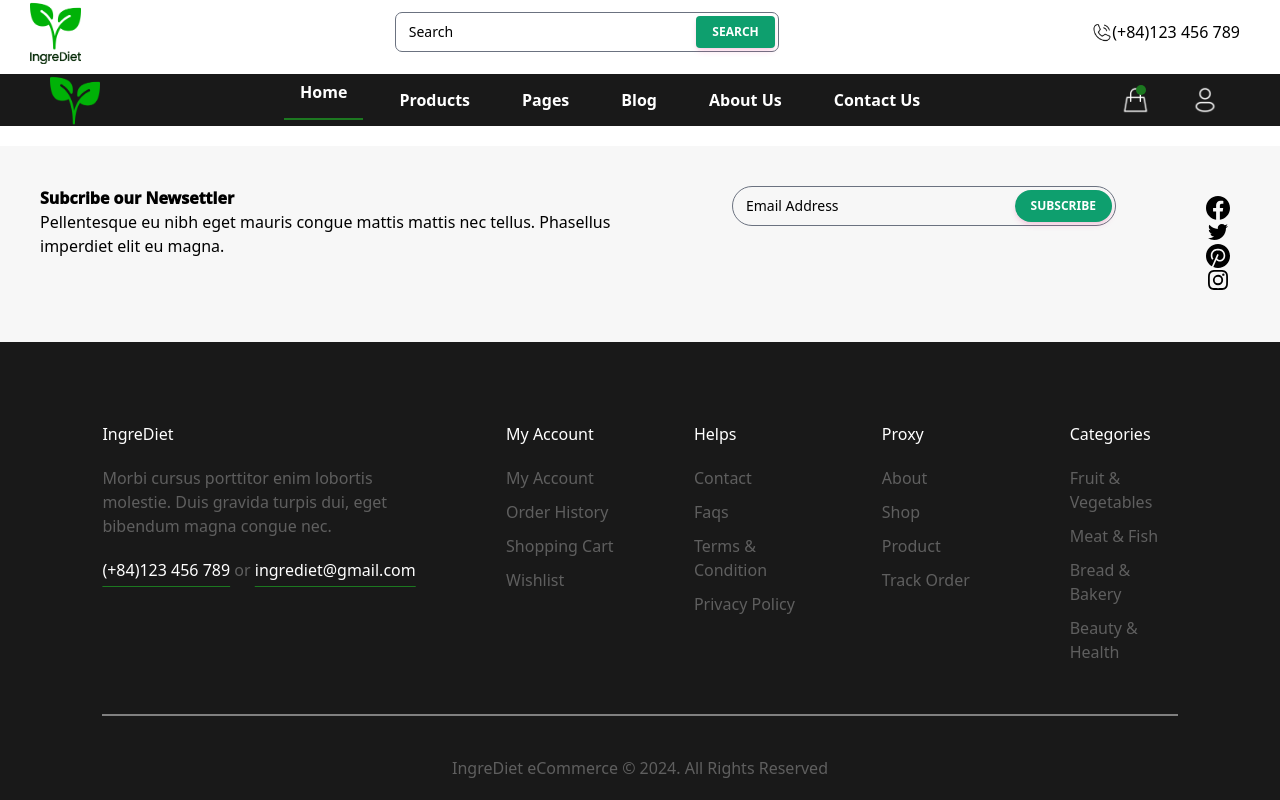
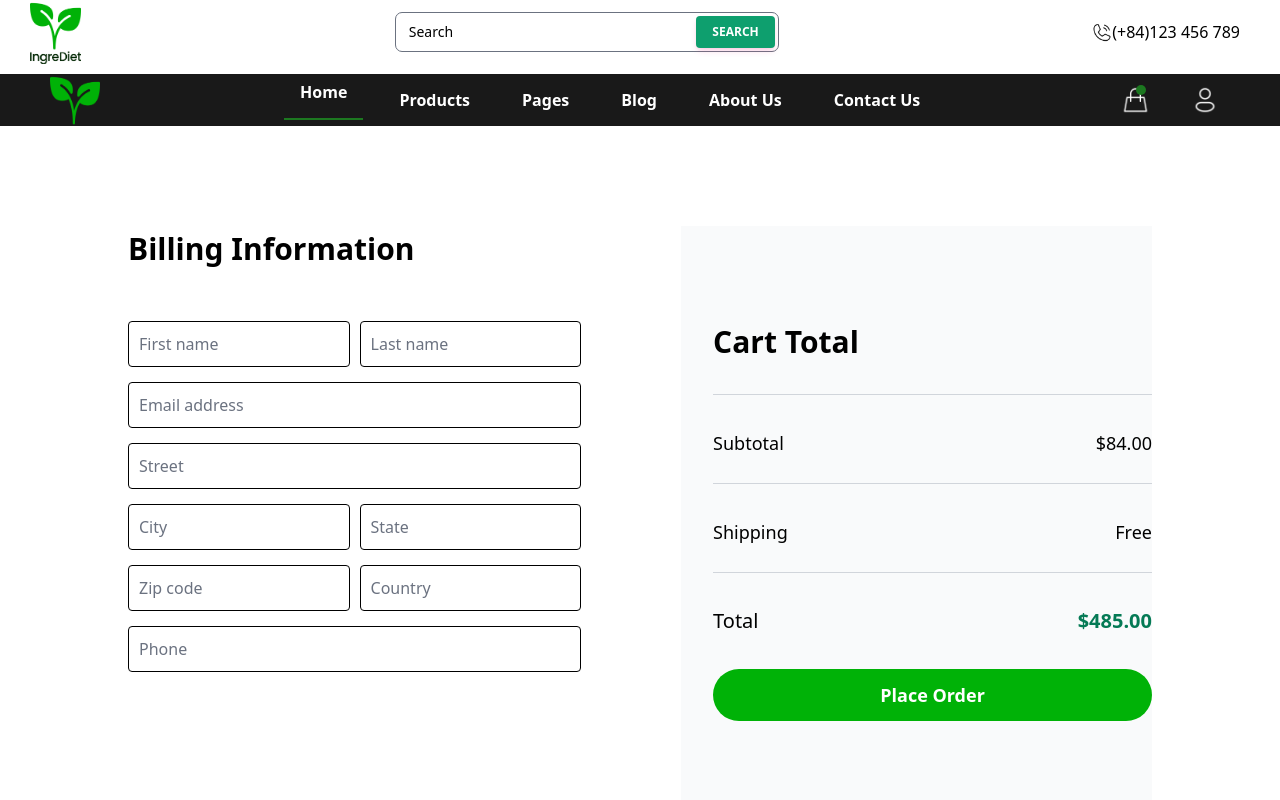
Before and after one commit to RokU-exe/BuildingITSystem, a React (Vite) app in the folder frontend/: page /shoppingcart/order in a window 1280 px wide. Shown: the top 800 px of the page. Built offline with nearby package versions, Linux system fonts and the light colour scheme.

Commit message:
#23 addLink

```diff
--- a/frontend/src/App.jsx
+++ b/frontend/src/App.jsx
@@ -16,7 +16,7 @@ const App = () => {
       <div className='app'>
        <Routes>
           <Route path='/' element={<Home/>} />
-          <Route path='/order' element={<PlaceOrder/>} />
+          <Route path='/shoppingcart/order' element={<PlaceOrder/>} />
           <Route path='/products' element={<Products/>} />
           <Route path='/productdisplay' element={<ProductDisplay/>} />
           <Route path='/shoppingcart' element={<ShoppingCart/>} />
--- a/frontend/src/components/Navbar/Navbar.jsx
+++ b/frontend/src/components/Navbar/Navbar.jsx
@@ -46,7 +46,7 @@ const Navbar = () => {
       </ul>
       <div className='nav-icon'>
         <div className='nav-cart-icon'>
-          <Link to='/order' onClick={()=>setMenu("order")} className={menu==="order"?"active":""}><img src={assets.cart} alt="" /></Link>
+          <Link to='/shoppingcart' onClick={()=>setMenu("order")} className={menu==="order"?"active":""}><img src={assets.cart} alt="" /></Link>
           <div className='dot'></div>
         </div>
         <button><img src={assets.user} alt="" /></button>
--- a/frontend/src/pages/PlaceOrder/PlaceOrder.jsx
+++ b/frontend/src/pages/PlaceOrder/PlaceOrder.jsx
@@ -23,9 +23,33 @@ const PlaceOrder = () => {
             <input type="text" placeholder='Phone' />
         </div>
         <div className="place-order-right">
-
+        </div>
+        <div
+            class=" col-span-12 xl:col-span-4 bg-gray-50 w-full max-xl:px-6 max-w-3xl xl:max-w-lg mx-auto lg:pl-8 py-24">
+            <h2 class="font-manrope font-bold text-3xl leading-10 text-black pb-8 border-b border-gray-300">
+                Cart Total
+            </h2>
+            <div class="mt-8">
+                <div class="flex items-center justify-between pb-6 border-b border-gray-300">
+                    <p class="font-normal text-lg leading-8 text-black">Subtotal</p>
+                    <p class="font-medium text-lg leading-8 text-black">$84.00</p>
+                </div>
+                <div class="flex items-center justify-between pb-6 mt-8 border-b border-gray-300">
+                    <p class="font-normal text-lg leading-8 text-black">Shipping</p>
+                    <p class="font-medium text-lg leading-8 text-black">Free</p>
+                </div>
+                <form>
+                    <div class="flex items-center justify-between py-8">
+                        <p class="font-medium text-xl leading-8 text-black">Total</p>
+                        <p class="font-semibold text-xl leading-8 text-green-600">$485.00</p>
+                    </div>
+                    <button
+                        class="w-full text-center bg-[#00b207] rounded-full py-3 px-6 font-semibold text-lg text-white transition-all duration-500 hover:bg-green-300">Place Order</button>
+                </form>
+            </div>
         </div>
     </form>
+
   )
 }
 
--- a/frontend/src/pages/ShoppingCart/ShoppingCart.jsx
+++ b/frontend/src/pages/ShoppingCart/ShoppingCart.jsx
@@ -1,5 +1,6 @@
 import React from 'react'
 import { assets } from '../../assets/assets'
+import { Link } from 'react-router-dom';
 
 
 const ShoppingCart = () => {
@@ -197,8 +198,7 @@ const ShoppingCart = () => {
                                 <p class="font-medium text-xl leading-8 text-black">Total</p>
                                 <p class="font-semibold text-xl leading-8 text-green-600">$485.00</p>
                             </div>
-                            <button
-                                class="w-full text-center bg-[#00b207] rounded-full py-3 px-6 font-semibold text-lg text-white transition-all duration-500 hover:bg-green-300">Proceed to checkout</button>
+                            <Link to='./order'><button class="w-full text-center bg-[#00b207] rounded-full py-3 px-6 font-semibold text-lg text-white transition-all duration-500 hover:bg-green-300">Proceed to checkout</button></Link>
                         </form>
                     </div>
                 </div>
```
